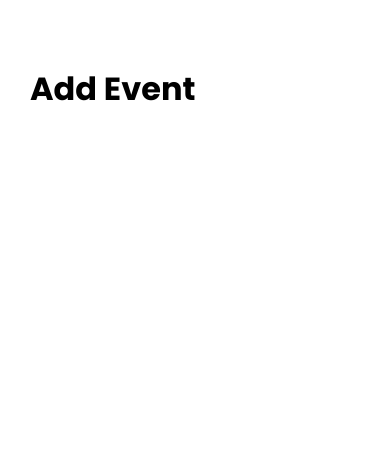
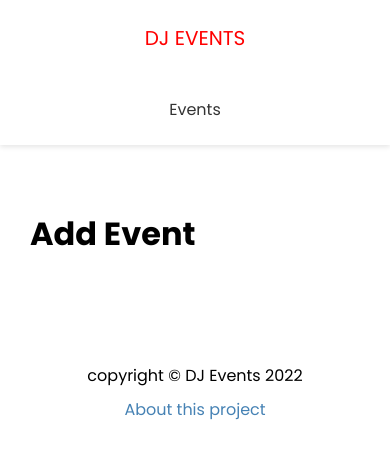
Before and after one commit to WojCzu/dj-events, a Next.js app: page /events/add in a window 390 px wide. Shown: the top 458 px of the page. Built offline with nearby package versions, Linux system fonts and the light colour scheme.

Commit message:
add Header and Footer components

```diff
--- /dev/null
+++ b/components/Footer.js
@@ -0,0 +1,15 @@
+import Link from "next/link";
+import styles from "../styles/Footer.module.css";
+
+const Footer = () => {
+  return (
+    <footer className={styles.footer}>
+      <p>copyright &copy; DJ Events 2022</p>
+      <p>
+        <Link href={"/about"}>About this project</Link>
+      </p>
+    </footer>
+  );
+};
+
+export default Footer;
--- /dev/null
+++ b/components/Header.js
@@ -0,0 +1,22 @@
+import styles from "../styles/Header.module.css";
+import Link from "next/link";
+
+const Header = () => {
+  return (
+    <header className={styles.header}>
+      <div className={styles.logo}>
+        <Link href={"/"}>DJ Events</Link>
+      </div>
+
+      <nav>
+        <ul>
+          <li>
+            <Link href={"/events"}>Events</Link>
+          </li>
+        </ul>
+      </nav>
+    </header>
+  );
+};
+
+export default Header;
--- a/components/layout.js
+++ b/components/layout.js
@@ -1,5 +1,7 @@
 import Head from "next/head";
+import Header from "./Header";
 import styles from "../styles/Layout.module.css";
+import Footer from "./Footer";
 
 const Layout = ({ title, keywords, description, children }) => {
   return (
@@ -9,7 +11,10 @@
         <meta name='description' content={description} />
         <meta name='keywords' content={keywords} />
       </Head>
+
+      <Header />
       <div className={styles.container}>{children}</div>
+      <Footer />
     </div>
   );
 };
--- a/pages/about.js
+++ b/pages/about.js
@@ -1,4 +1,4 @@
-import Layout from "../components/layout";
+import Layout from "../components/Layout";
 
 const AboutPage = () => {
   return (
--- a/pages/events/[slug].js
+++ b/pages/events/[slug].js
@@ -1,4 +1,4 @@
-import Layout from "../../components/layout";
+import Layout from "../../components/Layout";
 
 const EventPage = () => {
   return (
--- a/pages/events/add.js
+++ b/pages/events/add.js
@@ -1,4 +1,4 @@
-import Layout from "../../components/layout";
+import Layout from "../../components/Layout";
 
 const AddEventPage = () => {
   return (
--- a/pages/events/index.js
+++ b/pages/events/index.js
@@ -1,4 +1,4 @@
-import Layout from "../../components/layout";
+import Layout from "../../components/Layout";
 
 const EventsPage = () => {
   return (
--- a/pages/index.js
+++ b/pages/index.js
@@ -1,4 +1,4 @@
-import Layout from "../components/layout";
+import Layout from "../components/Layout";
 
 const HomePage = () => {
   return (
--- /dev/null
+++ b/styles/Footer.module.css
@@ -0,0 +1,8 @@
+.footer {
+  margin: 100px 0 40px;
+  text-align: center;
+}
+
+.footer p {
+  margin: 5px 0;
+}
--- /dev/null
+++ b/styles/Header.module.css
@@ -0,0 +1,56 @@
+.header {
+  display: flex;
+  justify-content: space-between;
+  align-items: center;
+  background: #fff;
+  color: #333;
+  height: 60px;
+  padding: 0 30px;
+  box-shadow: 0 2px 5px rgba(0, 0, 0, 0.1);
+}
+
+.header a {
+  color: #333;
+  margin-right: 20px;
+}
+
+.header a:hover {
+  color: #000;
+}
+.header ul {
+  display: flex;
+  align-items: center;
+  justify-content: center;
+  list-style: none;
+}
+
+.logo {
+  color: red;
+  font-size: 20px;
+  text-transform: uppercase;
+}
+
+.logo a {
+  color: red;
+}
+
+@media (max-width: 768px) {
+  .header {
+    flex-direction: column;
+    height: auto;
+  }
+
+  .header ul {
+    margin: 20px 0;
+    flex-direction: column;
+    text-align: center;
+  }
+
+  .header a {
+    margin-right: 0;
+  }
+
+  .logo {
+    margin: 20px 0;
+  }
+}
```
